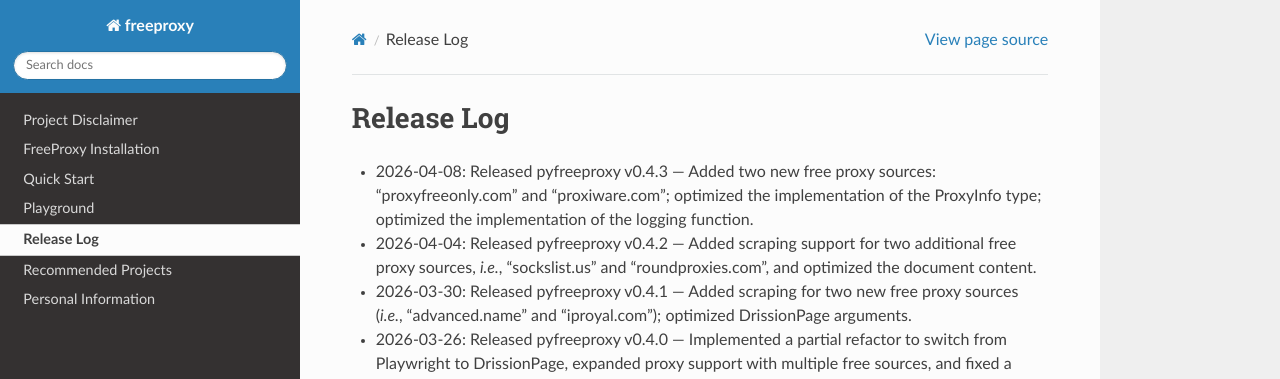
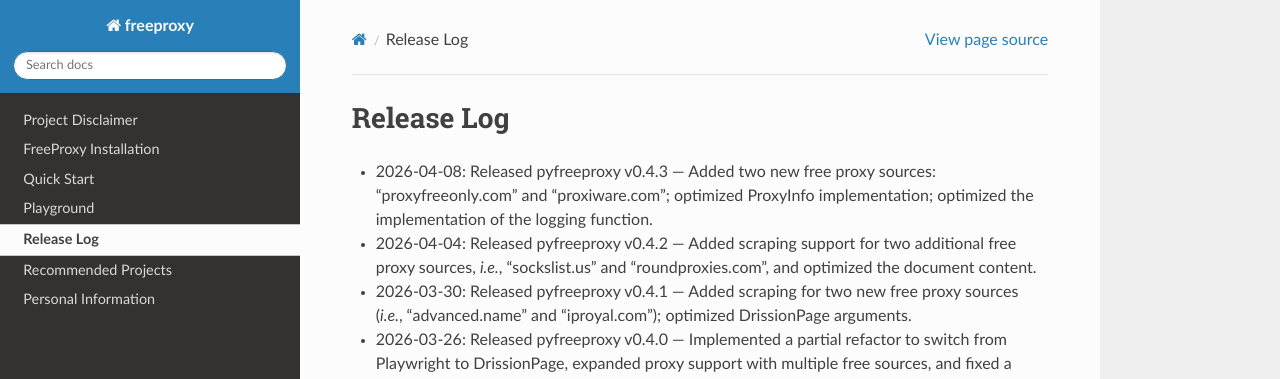
Before and after one commit to CharlesPikachu/freeproxy, a Sphinx documentation site: the page built from docs/Changelog.md, in a window 1280 px wide and 900 px high. Shown: the top 379 px of the window. Built offline with Sphinx 7.4.7 and the Read the Docs theme 3.1.0, drawn with Linux system fonts in a browser that asks for light colours.

Commit message:
bump to pyfreeproxy v0.4.3

```diff
--- a/docs/Changelog.md
+++ b/docs/Changelog.md
@@ -1,6 +1,6 @@
 # Release Log
 
-- 2026-04-08: Released pyfreeproxy v0.4.3 — Added two new free proxy sources: "proxyfreeonly.com" and "proxiware.com"; optimized the implementation of the ProxyInfo type; optimized the implementation of the logging function.
+- 2026-04-08: Released pyfreeproxy v0.4.3 — Added two new free proxy sources: "proxyfreeonly.com" and "proxiware.com"; optimized ProxyInfo implementation; optimized the implementation of the logging function.
 - 2026-04-04: Released pyfreeproxy v0.4.2 — Added scraping support for two additional free proxy sources, *i.e.*, "sockslist.us" and "roundproxies.com", and optimized the document content.
 - 2026-03-30: Released pyfreeproxy v0.4.1 — Added scraping for two new free proxy sources (*i.e.*, "advanced.name" and "iproyal.com"); optimized DrissionPage arguments.
 - 2026-03-26: Released pyfreeproxy v0.4.0 — Implemented a partial refactor to switch from Playwright to DrissionPage, expanded proxy support with multiple free sources, and fixed a number of known bugs.
```
Also changed, not shown: README.md (+1 -1 lines).
